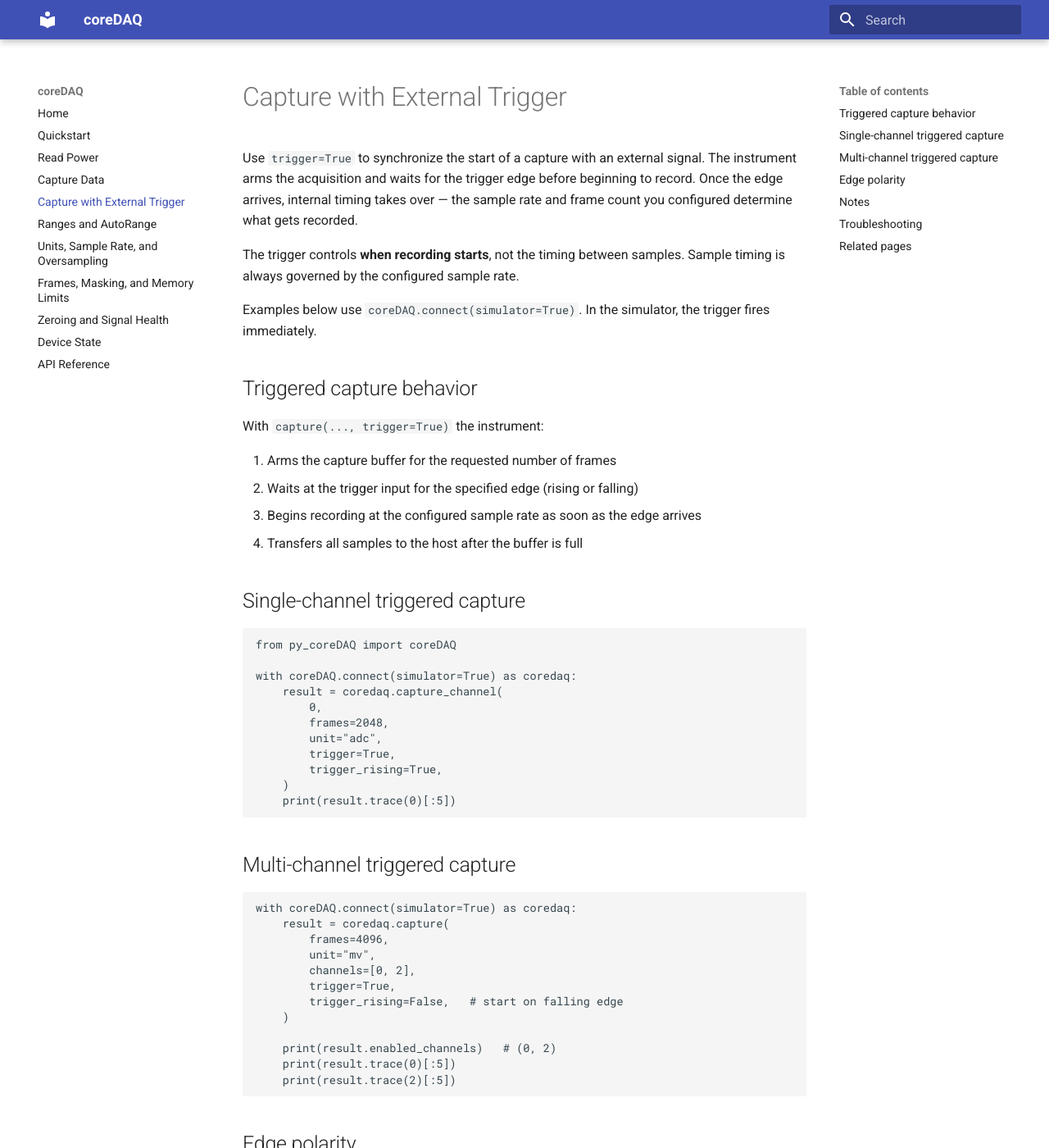
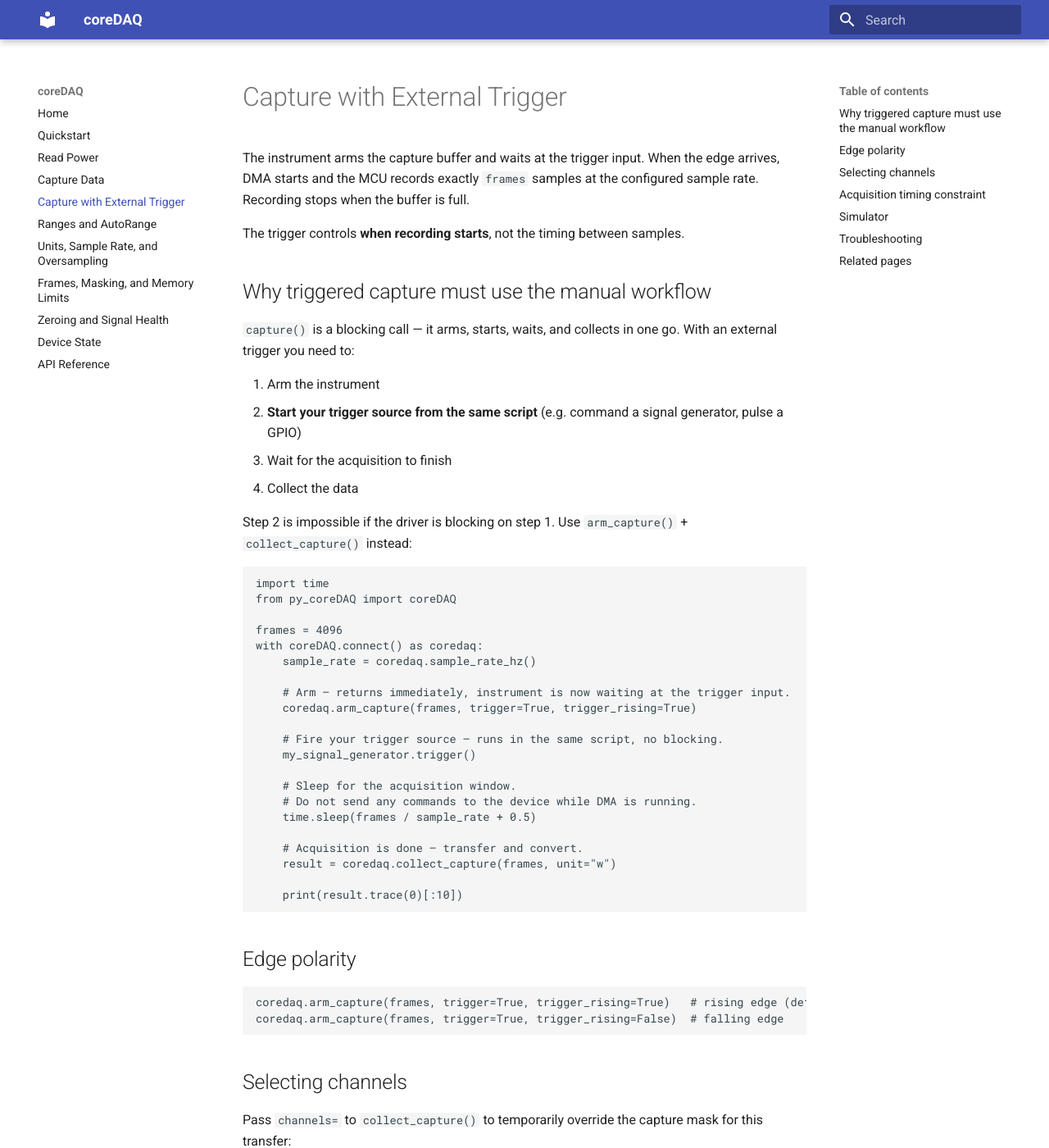
Before and after one commit to core-inst-git/py_coreDAQ, an MkDocs documentation site: the page built from docs/trigger.md, in a window 1280 px wide and 1400 px high. Shown: the whole window at 82% size. Built offline with MkDocs 1.6.1 and Material for MkDocs 9.7.7, drawn with Linux system fonts in a browser that asks for light colours; some of the changed text lies outside the part shown.

Commit message:
Better documentation for triggered start, pyPI ready

````diff
--- a/docs/capture.md
+++ b/docs/capture.md
@@ -4,12 +4,26 @@
 
 Examples below use `coreDAQ.connect(simulator=True)`.
 
-## Primary capture methods
+## Two workflows
 
-| Method | Returns | Typical use |
-| --- | --- | --- |
-| `capture(frames, unit=None, channels=None, trigger=False, trigger_rising=True)` | `CaptureResult` | Multi-channel capture |
-| `capture_channel(channel, frames, unit=None, trigger=False, trigger_rising=True)` | `CaptureResult` | Single-channel capture |
+### Blocking (simple)
+
+`capture()` does everything in one call: arm, start, wait for acquisition to finish, transfer, convert. Use this when you don't need to do anything between arming and collecting.
+
+| Method | Returns |
+| --- | --- |
+| `capture(frames, unit=None, channels=None)` | `CaptureResult` |
+| `capture_channel(channel, frames, unit=None)` | `CaptureResult` |
+
+### Manual (arm → [start] → sleep → collect)
+
+Use when you need to interleave other work between arm and collect — for example, to fire an external trigger source from the same script without blocking.
+
+| Method | Returns |
+| --- | --- |
+| `arm_capture(frames, trigger=False, trigger_rising=True)` | `None` |
+| `start_capture()` | `None` — software start; skip when using external trigger |
+| `collect_capture(frames, unit=None, channels=None)` | `CaptureResult` |
 
 For triggered capture workflows, see [Capture with External Trigger](trigger.md).
 
@@ -48,17 +62,24 @@
     print(result.trace(2)[:5])
 ```
 
-## Frame count must match
+## Manual arm / start / collect
 
-If you use the low-level `arm_capture(N)` directly and then call `capture()` to retrieve the data, the frame count you pass to `capture()` must match the count you armed with. A mismatch will put the instrument in an undefined state.
+Use this when you need control between arming and collecting — the most common case is firing an external trigger source from the same script.
 
-The high-level `capture(N)` method handles arm and transfer together and avoids this issue entirely — use it unless you have a specific reason to separate the two steps.
+**Do not poll the instrument while it is acquiring.** The MCU's DMA and SPI run at full speed during acquisition and any UART command will corrupt samples. Sleep for the acquisition window yourself; `collect_capture()` sends XFER immediately with no wait of its own.
 
 ```python
-# Correct: arm and transfer use the same frame count
-coredaq.arm_capture(frames=1024)
+import time
+
+frames = 1024
+sample_rate = coredaq.sample_rate_hz()
+
+coredaq.arm_capture(frames)
 coredaq.start_capture()
-result = coredaq.capture(frames=1024)   # must match what was armed
+
+time.sleep(frames / sample_rate + 0.5)   # 0.5 s margin for firmware housekeeping
+
+result = coredaq.collect_capture(frames, unit="w")
 ```
 
 ## Device busy errors
--- a/docs/quickstart.md
+++ b/docs/quickstart.md
@@ -83,20 +83,64 @@
     print(result.status(0).any_clipped)
 ```
 
-## Capture on an external trigger
+## Capture synchronised with an external source
+
+Use this when you need to start another instrument — a swept laser, voltage source, or current source — and record the detector response in the same script, with the coreDAQ triggered by the instrument's sync output.
+
+The key: `arm_capture()` returns immediately. The instrument sits at the trigger input while your script commands the external source. Once the trigger edge arrives, the ADC starts recording.
 
 ```python
-with coreDAQ.connect(simulator=True) as coredaq:
-    result = coredaq.capture(
-        frames=2048,
-        unit="adc",
-        trigger=True,
-        trigger_rising=True,
-    )
-    print(result.trace(0)[:5])
+import time
+from py_coreDAQ import coreDAQ
+
+# Pseudocode — replace VoltageSource with your actual instrument driver.
+# from my_instruments import VoltageSource
+# source = VoltageSource.connect("GPIB::7")
+
+frames      = 5000
+sample_rate = 10_000   # Hz — 0.5 s acquisition window
+
+with coreDAQ.connect() as coredaq:
+    coredaq.set_sample_rate_hz(sample_rate)
+
+    # Arm — instrument waits at the trigger input, script continues.
+    coredaq.arm_capture(frames, trigger=True, trigger_rising=True)
+
+    # Start the voltage sweep. The source's sync output fires the coreDAQ trigger.
+    # source.start_sweep()
+
+    # Wait for the acquisition to complete.
+    #
+    # Do not poll the coreDAQ with capture_is_data_ready() or any other command
+    # during this window. The MCU's DMA and SPI run at full speed while
+    # recording and any USB command sent in that window will corrupt samples.
+    # This limitation will be resolved in a future firmware release.
+    #
+    # Until then, either sleep for the estimated acquisition time:
+    time.sleep(frames / sample_rate + 0.5)
+    #
+    # Or poll your signal source instead of sleeping blind — it is safe to
+    # talk to the external instrument while the coreDAQ is acquiring:
+    # source.wait_until_idle()
+    #
+    # Once the firmware fix lands, you will be able to replace the sleep with:
+    # while not coredaq.capture_is_data_ready():
+    #     time.sleep(0.05)
+
+    # Transfer and convert — no arm or sleep needed here.
+    result = coredaq.collect_capture(frames, unit="w", channels=[0, 1])
+
+print(result.enabled_channels)      # (0, 1)
+print(result.trace(0)[:5])          # first 5 samples from channel 0 in watts
+print(result.status(0).any_clipped)
 ```
 
-Use `trigger_rising=False` to capture on a falling edge.
+If there is a fixed delay between commanding the source and the sync pulse arriving, add it to the sleep:
+
+```python
+trigger_latency_s = 0.020   # 20 ms from sweep command to sync pulse
+time.sleep(trigger_latency_s + frames / sample_rate + 0.5)
+```
 
 ## Inspect range and set a manual range (LINEAR frontends)
 
--- a/docs/trigger.md
+++ b/docs/trigger.md
@@ -1,72 +1,88 @@
 # Capture with External Trigger
 
-Use `trigger=True` to synchronize the start of a capture with an external signal. The instrument arms the acquisition and waits for the trigger edge before beginning to record. Once the edge arrives, internal timing takes over — the sample rate and frame count you configured determine what gets recorded.
+The instrument arms the capture buffer and waits at the trigger input. When the edge arrives, DMA starts and the MCU records exactly `frames` samples at the configured sample rate. Recording stops when the buffer is full.
 
-The trigger controls **when recording starts**, not the timing between samples. Sample timing is always governed by the configured sample rate.
+The trigger controls **when recording starts**, not the timing between samples.
 
-Examples below use `coreDAQ.connect(simulator=True)`. In the simulator, the trigger fires immediately.
+## Why triggered capture must use the manual workflow
 
-## Triggered capture behavior
+`capture()` is a blocking call — it arms, starts, waits, and collects in one go. With an external trigger you need to:
 
-With `capture(..., trigger=True)` the instrument:
+1. Arm the instrument
+2. **Start your trigger source from the same script** (e.g. command a signal generator, pulse a GPIO)
+3. Wait for the acquisition to finish
+4. Collect the data
 
-1. Arms the capture buffer for the requested number of frames
-2. Waits at the trigger input for the specified edge (rising or falling)
-3. Begins recording at the configured sample rate as soon as the edge arrives
-4. Transfers all samples to the host after the buffer is full
-
-## Single-channel triggered capture
+Step 2 is impossible if the driver is blocking on step 1. Use `arm_capture()` + `collect_capture()` instead:
 
 ```python
+import time
 from py_coreDAQ import coreDAQ
 
-with coreDAQ.connect(simulator=True) as coredaq:
-    result = coredaq.capture_channel(
-        0,
-        frames=2048,
-        unit="adc",
-        trigger=True,
-        trigger_rising=True,
-    )
-    print(result.trace(0)[:5])
-```
+frames = 4096
+with coreDAQ.connect() as coredaq:
+    sample_rate = coredaq.sample_rate_hz()
 
-## Multi-channel triggered capture
+    # Arm — returns immediately, instrument is now waiting at the trigger input.
+    coredaq.arm_capture(frames, trigger=True, trigger_rising=True)
 
-```python
-with coreDAQ.connect(simulator=True) as coredaq:
-    result = coredaq.capture(
-        frames=4096,
-        unit="mv",
-        channels=[0, 2],
-        trigger=True,
-        trigger_rising=False,   # start on falling edge
-    )
+    # Fire your trigger source — runs in the same script, no blocking.
+    my_signal_generator.trigger()
 
-    print(result.enabled_channels)   # (0, 2)
-    print(result.trace(0)[:5])
-    print(result.trace(2)[:5])
+    # Sleep for the acquisition window.
+    # Do not send any commands to the device while DMA is running.
+    time.sleep(frames / sample_rate + 0.5)
+
+    # Acquisition is done — transfer and convert.
+    result = coredaq.collect_capture(frames, unit="w")
+
+    print(result.trace(0)[:10])
 ```
 
 ## Edge polarity
 
-- `trigger_rising=True` — recording starts on the rising edge (default)
-- `trigger_rising=False` — recording starts on the falling edge
+```python
+coredaq.arm_capture(frames, trigger=True, trigger_rising=True)   # rising edge (default)
+coredaq.arm_capture(frames, trigger=True, trigger_rising=False)  # falling edge
+```
 
-## Notes
+## Selecting channels
 
-- triggered capture returns the same `CaptureResult` type as non-triggered capture
-- passing `channels=[...]` to `capture()` temporarily overrides the capture mask and restores it after transfer
-- `capture()` blocks until the trigger fires and all frames are transferred; make sure the trigger source is producing the expected edge before calling
+Pass `channels=` to `collect_capture()` to temporarily override the capture mask for this transfer:
+
+```python
+coredaq.arm_capture(frames, trigger=True)
+my_signal_generator.trigger()
+time.sleep(frames / sample_rate + 0.5)
+result = coredaq.collect_capture(frames, unit="mv", channels=[0, 2])
+```
+
+## Acquisition timing constraint
+
+The MCU's DMA and SPI run at full speed during acquisition. Any UART command sent during this window corrupts samples. The sleep between `arm_capture` and `collect_capture` is the acquisition window — do not send any commands to the device during it.
+
+## Simulator
+
+In the simulator the trigger fires immediately, so you can test the same workflow without hardware:
+
+```python
+with coreDAQ.connect(simulator=True) as coredaq:
+    frames = 1024
+    coredaq.arm_capture(frames, trigger=True)
+    # no external source needed — trigger fires at arm time in simulator
+    time.sleep(frames / coredaq.sample_rate_hz() + 0.5)
+    result = coredaq.collect_capture(frames, unit="w")
+    print(result.trace(0)[:5])
+```
 
 ## Troubleshooting
 
-- **Capture never returns**: verify the external trigger source is connected to the BNC trigger input and is producing the expected edge
-- **Polarity wrong**: switch between `trigger_rising=True` and `trigger_rising=False`
-- **Too few samples**: check that `frames` and your configured sample rate give you the time window you need — see [Frames, Masking, and Memory Limits](frames.md)
+- **`collect_capture` returns garbage or raises**: the sleep was too short — increase the margin beyond 0.5 s or verify `sample_rate_hz()` matches what the device is actually running
+- **Capture never fills**: verify the trigger source is wired to the BNC trigger input and is producing the expected edge polarity
+- **Polarity wrong**: swap `trigger_rising=True` ↔ `trigger_rising=False`
 
 ## Related pages
 
-- [Capture Data](capture.md) — non-triggered capture
-- [Frames, Masking, and Memory Limits](frames.md) — channel masks and SDRAM limits
+- [Capture Data](capture.md) — non-triggered capture and the manual arm/collect pattern
+- [Frames, Masking, and Memory Limits](frames.md) — channel masks and max frame counts
 - [Units, Sample Rate, and Oversampling](settings.md) — sample rate configuration
--- a/py_coreDAQ/__init__.py
+++ b/py_coreDAQ/__init__.py
@@ -18,6 +18,8 @@
         coreDAQError, coreDAQConnectionError, coreDAQTimeoutError,
     )
 """
+__version__ = "0.2.0"
+
 from ._coredaq import (
     CaptureChannelStatus,
     CaptureLayout,
@@ -38,6 +40,7 @@
 )
 
 __all__ = [
+    "__version__",
     # Main class
     "coreDAQ",
     # Channel proxy
````
Also changed, not shown: docs/api-reference.md (+13 -5 lines), docs/state.md (+11 -3 lines), pyproject.toml (+26 -2 lines), 4 other files.
